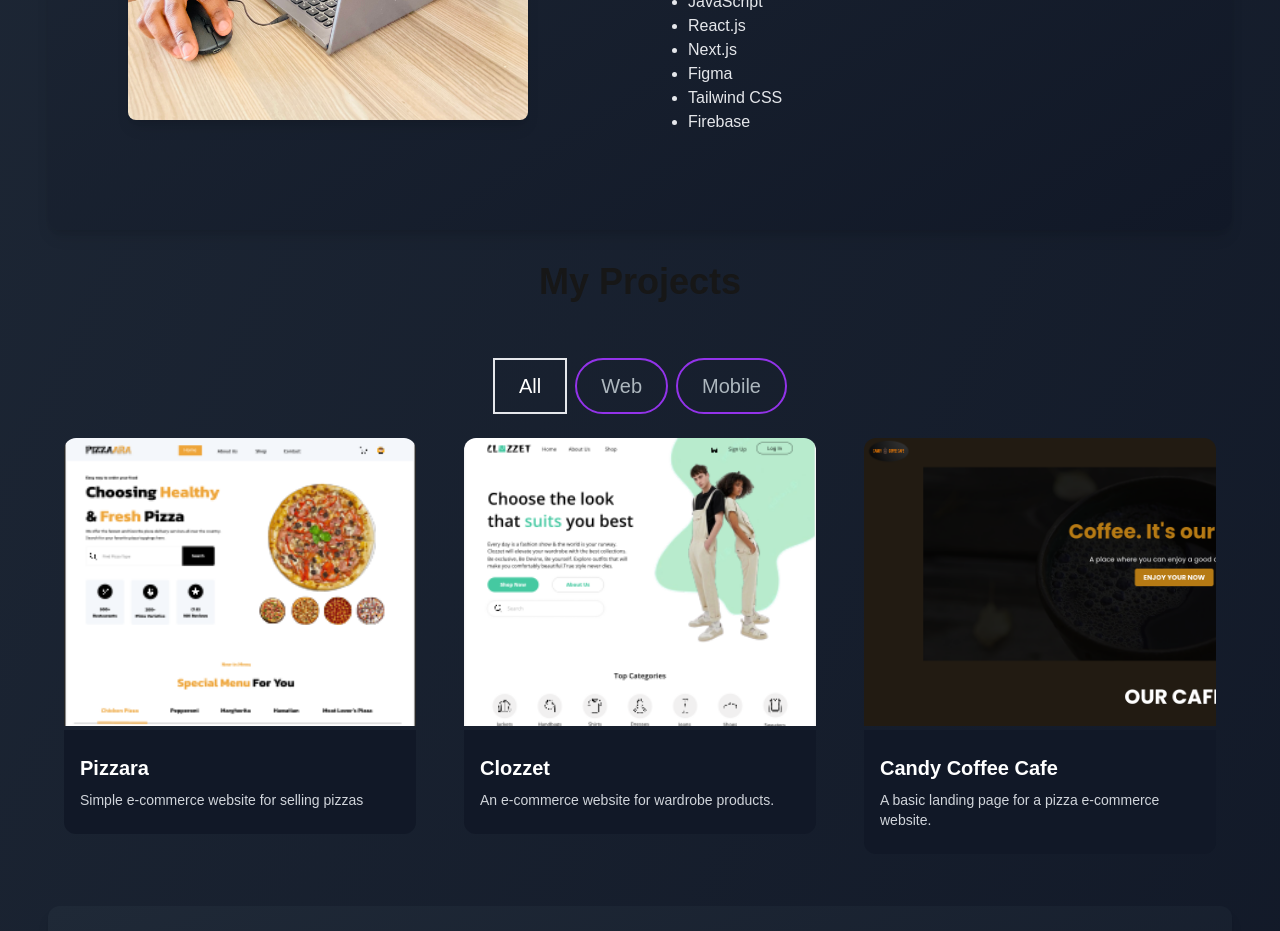
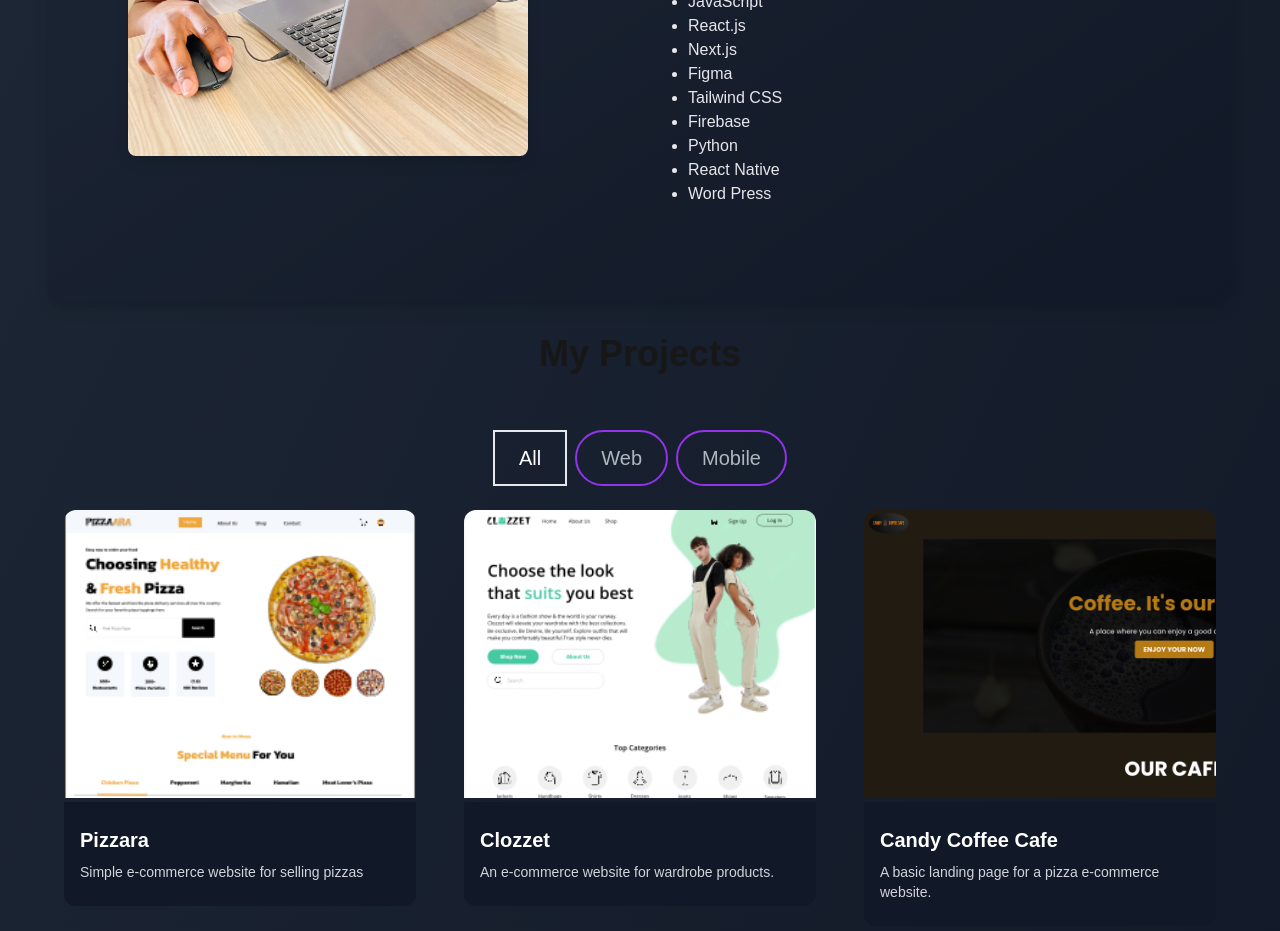
Before and after one commit to Titus-cloud/titus-cloud, a Next.js app: page / in a window 1280 px wide. Shown: the part 1100-2031 px from the top of the page. Built offline with nearby package versions, Linux system fonts and the light colour scheme.

Commit message:
Updated the skills on the hero and the about skills

```diff
--- a/app/components/About.jsx
+++ b/app/components/About.jsx
@@ -29,6 +29,9 @@ const About = () => {
           <li>Figma</li>
           <li>Tailwind CSS</li>
           <li>Firebase</li>
+          <li>Python</li>
+          <li>React Native</li>
+          <li>Word Press</li>
         </ul>
       ),
     },
@@ -37,7 +40,7 @@ const About = () => {
       id: "education",
       content: (
         <ul className="list-disc pl-4">
-          <li>Still schooling at MYC Tech Academy</li>
+          <li>MYC Tech Academy</li>
         </ul>
       ),
     },
--- a/app/components/Hero.jsx
+++ b/app/components/Hero.jsx
@@ -25,6 +25,14 @@ const Hero = () => {
                 "Onzere Titus",
                 2000, // Wait 2 seconds
                 "Frontend Web Developer",
+                2000, // Wait 2 seconds
+                "Backend Web Developer",
+                2000, // Wait 2 seconds
+                "Fullstack Web Developer",
+                2000, // Wait 2 seconds
+                "Word Press Developer",
+                2000, // Wait 2 seconds
+                "React Native Developer",
                 2000, // Wait 2 seconds
               ]}
               wrapper="span"
```
